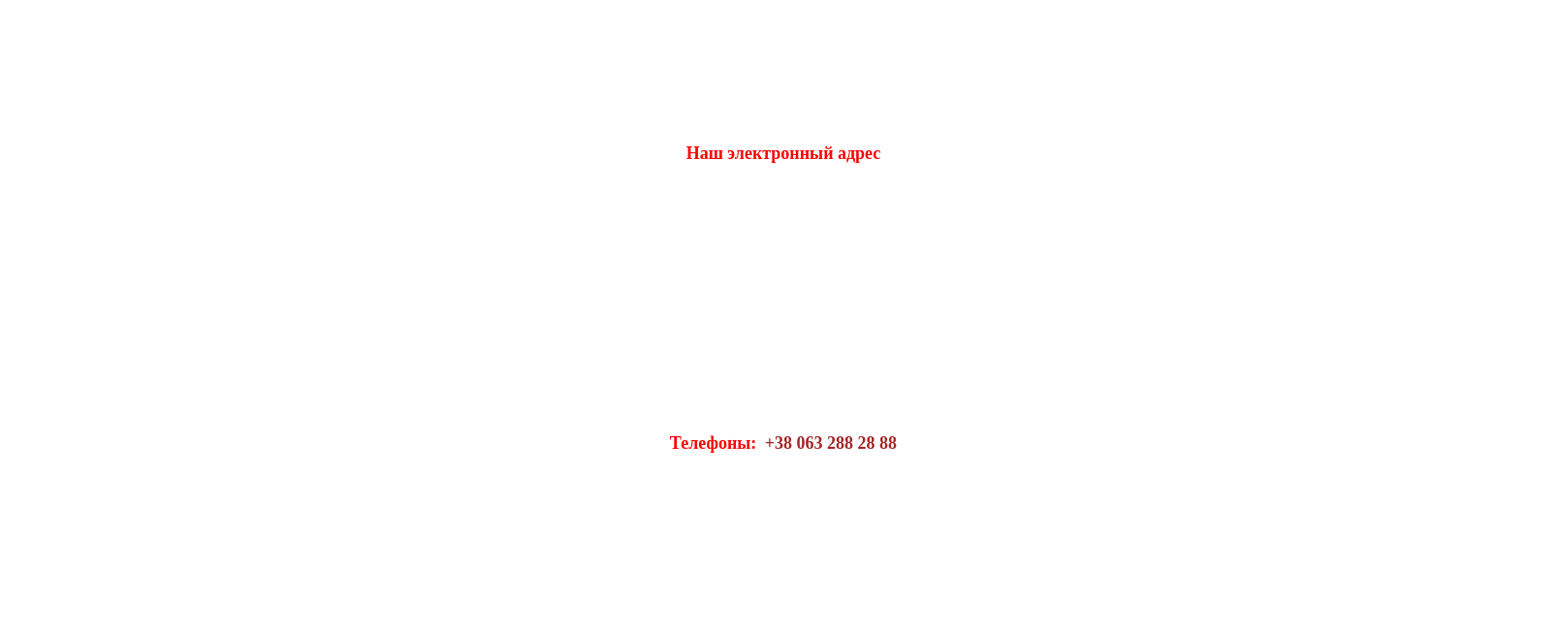
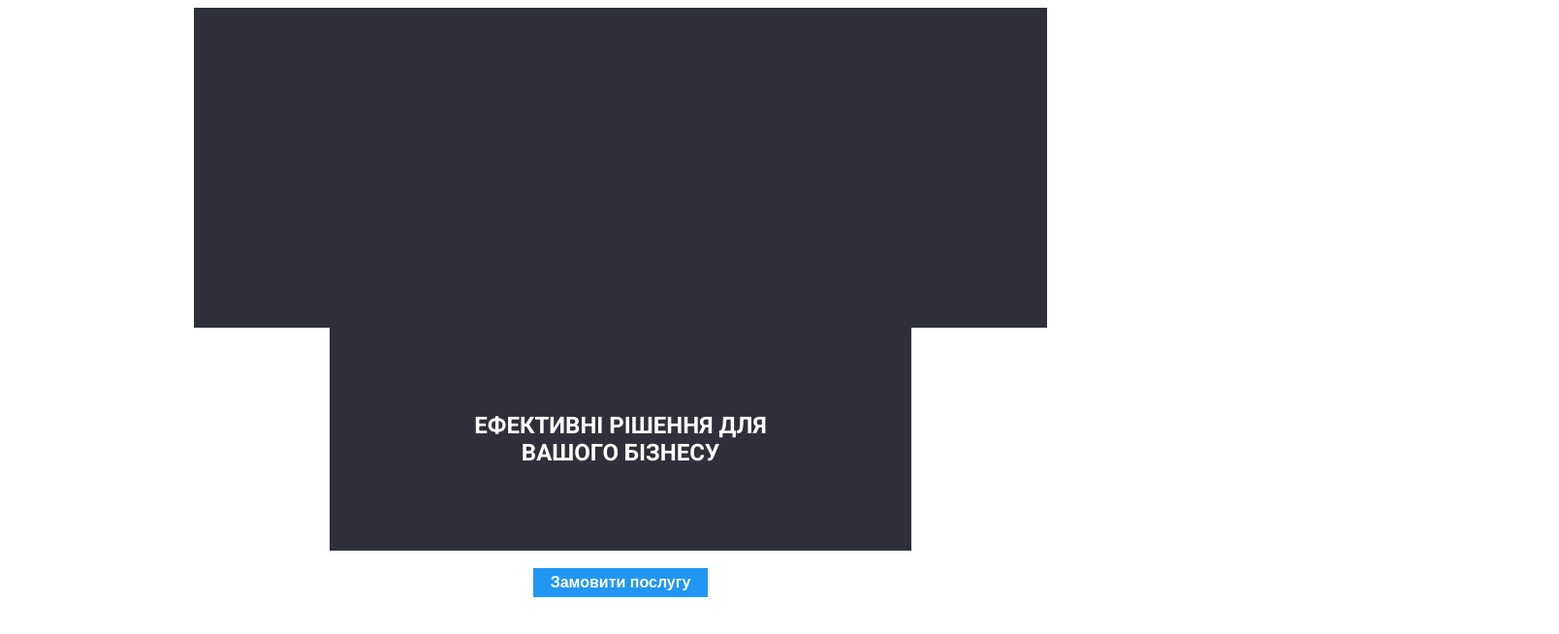
Before and after one commit to Alekcandrovich/goit-markup-hw-01, a plain HTML site: page index.html in a window 1280 px wide. Shown: the whole page at 97% size, 1608 px wide, since content can reach past the window. Drawn offline with Linux system fonts and the light colour scheme.

Commit message:
шрифт

```diff
--- a/index.html
+++ b/index.html
@@ -5,6 +5,8 @@
     <meta http-equiv="X-UA-Compatible" content="IE=edge">
     <meta name="viewport" content="width=device-width, initial-scale=1.0">
     <title>WebStudio</title>
+    <link rel="preconnect" href="https://fonts.googleapis.com">
+    <link href="https://fonts.googleapis.com/css2?family=Roboto:wght@400;700&display=swap" rel="stylesheet">
 </head>
 <body>
 
@@ -12,22 +14,25 @@
     <TBODY>
         <TD>
             <CENTER>
-                <TABLE border=0 width=1600px height=600px top=80px background=#2F303A>
-                    <TH align=center>
-                        <FONT color=red size=4 face="Times New Roman">
-                            Наш электронный адрес<BR>
+                <TABLE border=0 width=880px height=330px bgcolor=#2F303A>
+                    <TABLE border=0 width=600px height=230px bgcolor=#2F303A>
+                            <TH align=center>
+                        <FONT align=center color=#ffffff size=5 face="Roboto">
+                            ЕФЕКТИВНІ РІШЕННЯ ДЛЯ<br>
+                            ВАШОГО БІЗНЕСУ
+                            </FONT></TABLE>
+                            <BR>
+
+                        <TABLE border=0 width=180px height=30px top=430px bgcolor=#2196F3>
+                            <TH align=center>
+                                <FONT align=center height=center color=#ffffff size=3px face="Arial">
+                                    Замовити послугу
                     </TH>
-                    <TR>
-                        <TH align=center>
-                            <FONT color=red size=4 face="Times New Roman">Телефоны:</FONT>
-                            <FONT color=brown size=4 face="Times New Roman">&nbsp+38 063 288 28 88<BR>
-                        </TH>
-                    </TABLE>
-                </TD>
+                </TABLE>
+            </CENTER>
+        </TD>
+    </TBODY>
 </TABLE>
-</TBODY>
-</TABLE>
-</TD>
 
 </body>
 </html>
```
